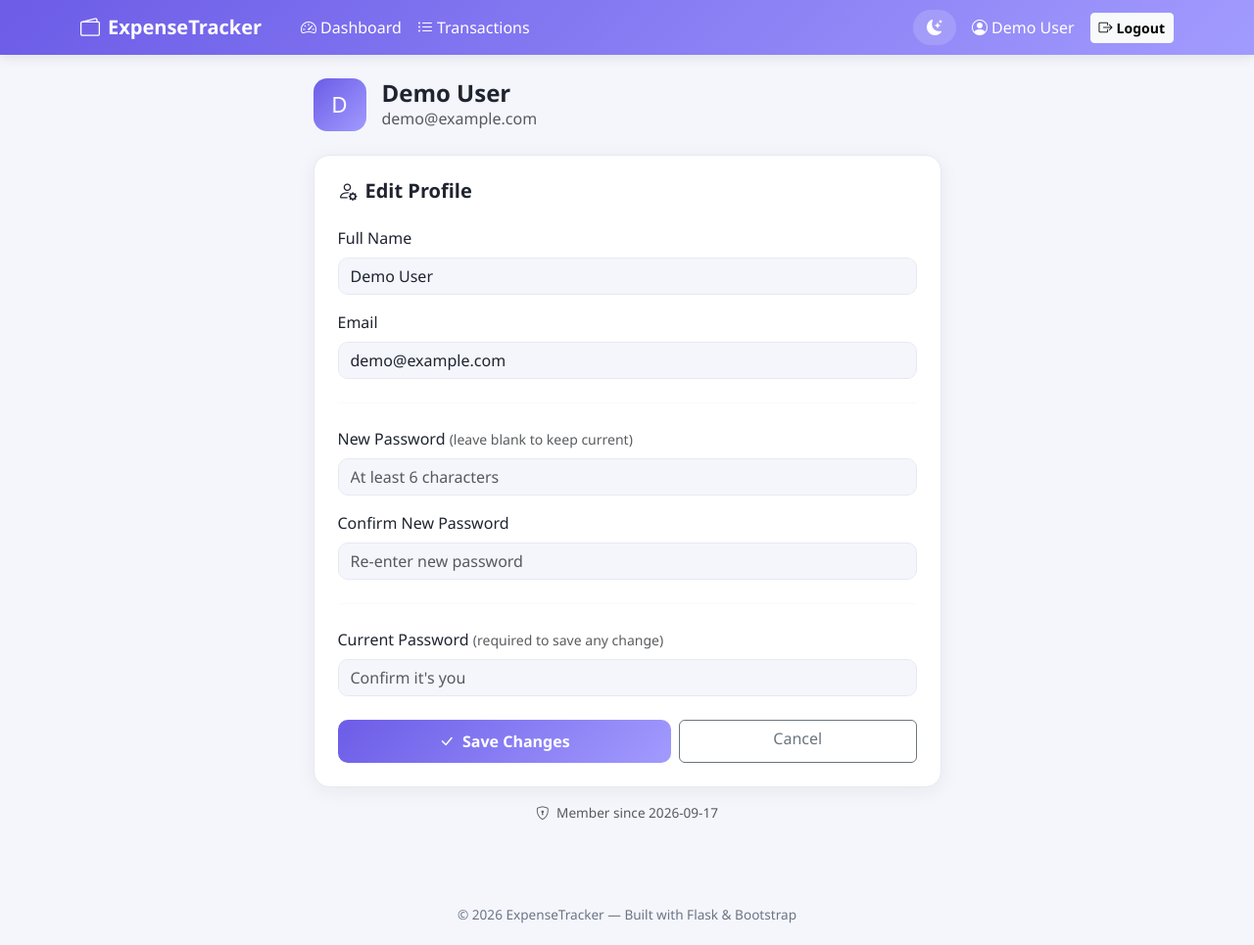
After one commit to Chandumeka/expense-tracker, a Flask app: page /profile in a window 1280 px wide. The commit adds this page. Shown: the whole page at 98% size. Run offline with Flask 3, Linux system fonts and the light colour scheme; a user stored in the database is signed in; data comes from the database, SQL or seed files in the repository.

Commit message:
Add edit profile feature

```diff
--- a/app.py
+++ b/app.py
@@ -155,6 +155,66 @@ def dashboard():
 
 
 # ------------------------------------------------------------------
+# PROFILE - VIEW + EDIT
+# ------------------------------------------------------------------
+@app.route("/profile", methods=["GET", "POST"])
+@login_required
+def profile():
+    user_id = session["user_id"]
+    user = User.find_by_id(user_id)
+
+    if not user:
+        flash("Account not found.", "danger")
+        return redirect(url_for("dashboard"))
+
+    if request.method == "POST":
+        name = request.form.get("name", "").strip()
+        email = request.form.get("email", "").strip()
+        current_password = request.form.get("current_password", "")
+        new_password = request.form.get("new_password", "")
+        confirm_new_password = request.form.get("confirm_new_password", "")
+
+        # ---- Validation ----
+        if not name or not email:
+            flash("Name and email are required.", "danger")
+            return redirect(url_for("profile"))
+
+        if not EMAIL_REGEX.match(email):
+            flash("Please enter a valid email address.", "danger")
+            return redirect(url_for("profile"))
+
+        if not current_password:
+            flash("Enter your current password to save changes.", "danger")
+            return redirect(url_for("profile"))
+
+        # Current password is always required to confirm identity before any change
+        if not User.verify_password(user, current_password):
+            flash("Current password is incorrect.", "danger")
+            return redirect(url_for("profile"))
+
+        # If changing the email, make sure no other account already has it
+        if email.lower() != user["email"].lower() and User.email_taken_by_other(email, user_id):
+            flash("That email is already in use by another account.", "danger")
+            return redirect(url_for("profile"))
+
+        # New password is optional — only validate/apply it if they typed one
+        if new_password:
+            if len(new_password) < 6:
+                flash("New password must be at least 6 characters long.", "danger")
+                return redirect(url_for("profile"))
+            if new_password != confirm_new_password:
+                flash("New passwords do not match.", "danger")
+                return redirect(url_for("profile"))
+
+        User.update_profile(user_id, name, email, new_password or None)
+        session["user_name"] = name  # keep navbar greeting in sync
+        flash("Profile updated successfully.", "success")
+        return redirect(url_for("profile"))
+
+    return render_template("profile.html", user=user)
+
+
+# ------------------------------------------------------------------
 # TRANSACTIONS - LIST + FILTER
 # ------------------------------------------------------------------
 @app.route("/transactions")
--- a/models.py
+++ b/models.py
@@ -56,6 +56,38 @@ class User:
     def verify_password(user_row, password):
         """Checks a plaintext password against the stored hash."""
         return check_password_hash(user_row["password_hash"], password)
+
+    @staticmethod
+    def email_taken_by_other(email, exclude_user_id):
+        """True if some OTHER user already has this email (used when editing a profile)."""
+        conn = get_db_connection()
+        row = conn.execute(
+            "SELECT id FROM users WHERE email = ? AND id != ?",
+            (email.lower().strip(), exclude_user_id),
+        ).fetchone()
+        conn.close()
+        return row is not None
+
+    @staticmethod
+    def update_profile(user_id, name, email, new_password=None):
+        """
+        Updates name/email, and optionally the password (only rehashed
+        if new_password is provided — leave it None to keep the old one).
+        """
+        conn = get_db_connection()
+        if new_password:
+            password_hash = generate_password_hash(new_password)
+            conn.execute(
+                "UPDATE users SET name = ?, email = ?, password_hash = ? WHERE id = ?",
+                (name, email.lower().strip(), password_hash, user_id),
+            )
+        else:
+            conn.execute(
+                "UPDATE users SET name = ?, email = ? WHERE id = ?",
+                (name, email.lower().strip(), user_id),
+            )
+        conn.commit()
+        conn.close()
 
 
 # =========================================================
--- a/templates/base.html
+++ b/templates/base.html
@@ -32,14 +32,17 @@
           <li class="nav-item">
             <a class="nav-link" href="{{ url_for('transactions') }}"><i class="bi bi-list-ul me-1"></i>Transactions</a>
           </li>
+          <li class="nav-item d-md-none">
+            <a class="nav-link" href="{{ url_for('profile') }}"><i class="bi bi-person-circle me-1"></i>Profile</a>
+          </li>
         </ul>
         <div class="d-flex align-items-center gap-3">
           <button id="theme-toggle-btn" class="theme-toggle-btn" title="Toggle theme">
             <i id="theme-icon" class="bi bi-moon-stars-fill"></i>
           </button>
-          <span class="text-white d-none d-md-inline">
+          <a href="{{ url_for('profile') }}" class="text-white text-decoration-none d-none d-md-inline" title="Edit profile">
             <i class="bi bi-person-circle me-1"></i>{{ session.get('user_name') }}
-          </span>
+          </a>
           <a href="{{ url_for('logout') }}" class="btn btn-sm btn-light fw-semibold">
             <i class="bi bi-box-arrow-right me-1"></i>Logout
           </a>
--- /dev/null
+++ b/templates/profile.html
@@ -0,0 +1,67 @@
+{% extends "base.html" %}
+{% block title %}My Profile - Expense Tracker{% endblock %}
+
+{% block content %}
+<div class="row justify-content-center">
+  <div class="col-md-7">
+
+    <div class="d-flex align-items-center gap-3 mb-4">
+      <div class="stat-icon balance-bg" style="font-size: 1.4rem;">
+        {{ user.name[0]|upper }}
+      </div>
+      <div>
+        <h4 class="fw-bold mb-0">{{ user.name }}</h4>
+        <p class="text-muted mb-0">{{ user.email }}</p>
+      </div>
+    </div>
+
+    <div class="panel-card">
+      <h5 class="fw-bold mb-4"><i class="bi bi-person-gear me-2"></i>Edit Profile</h5>
+
+      <form method="POST" action="{{ url_for('profile') }}">
+        <div class="mb-3">
+          <label class="form-label">Full Name</label>
+          <input type="text" class="form-control" name="name" value="{{ user.name }}" required>
+        </div>
+
+        <div class="mb-3">
+          <label class="form-label">Email</label>
+          <input type="email" class="form-control" name="email" value="{{ user.email }}" required>
+        </div>
+
+        <hr class="my-4" style="border-color: var(--border-color);">
+
+        <div class="mb-3">
+          <label class="form-label">New Password <span class="text-muted small">(leave blank to keep current)</span></label>
+          <input type="password" class="form-control" name="new_password" minlength="6" placeholder="At least 6 characters">
+        </div>
+
+        <div class="mb-3">
+          <label class="form-label">Confirm New Password</label>
+          <input type="password" class="form-control" name="confirm_new_password" placeholder="Re-enter new password">
+        </div>
+
+        <hr class="my-4" style="border-color: var(--border-color);">
+
+        <div class="mb-4">
+          <label class="form-label">Current Password <span class="text-muted small">(required to save any change)</span></label>
+          <input type="password" class="form-control" name="current_password" required placeholder="Confirm it's you">
+        </div>
+
+        <div class="d-flex gap-2">
+          <button type="submit" class="btn btn-primary-custom flex-fill">
+            <i class="bi bi-check-lg me-1"></i> Save Changes
+          </button>
+          <a href="{{ url_for('dashboard') }}" class="btn btn-outline-secondary flex-fill">Cancel</a>
+        </div>
+      </form>
+    </div>
+
+    <p class="text-muted text-center mt-3" style="font-size: 0.85rem;">
+      <i class="bi bi-shield-lock me-1"></i>
+      Member since {{ user.created_at.split(' ')[0] if user.created_at else '—' }}
+    </p>
+
+  </div>
+</div>
+{% endblock %}
```
